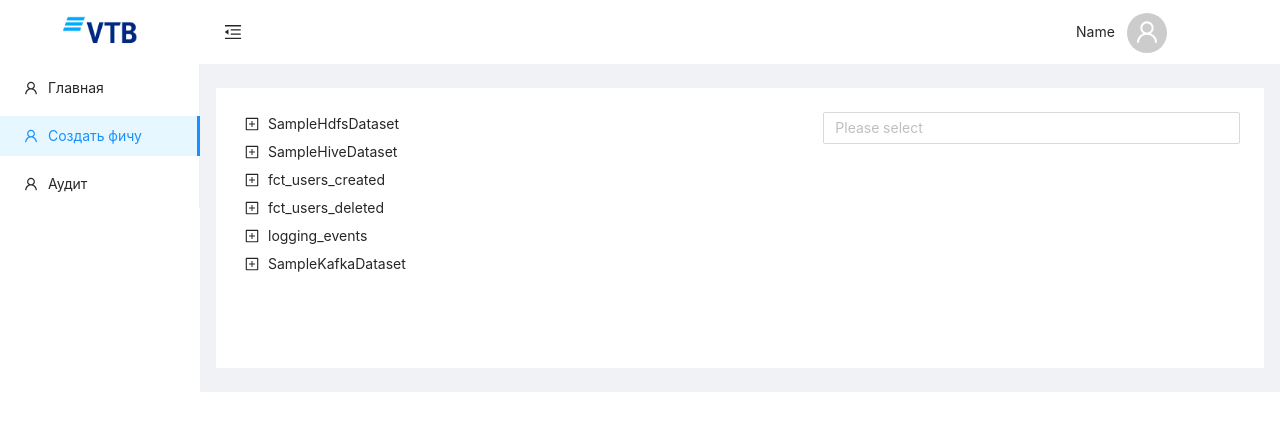
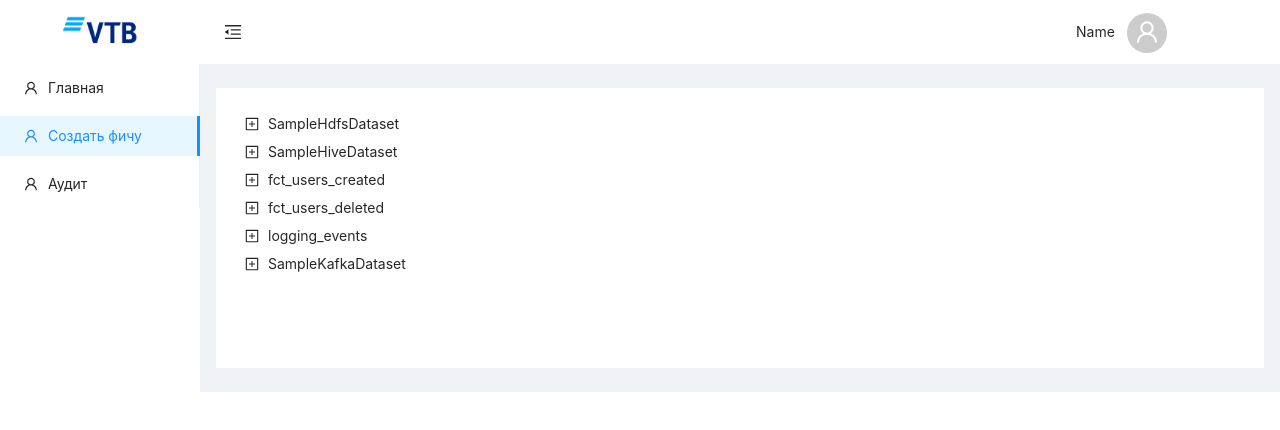
Before and after one commit to RomanB32777/vtb-dataset, a React (Create React App) app: page /create in a window 1280 px wide. Shown: the top 430 px of the page. Built offline with nearby package versions, Linux system fonts and the light colour scheme.

Commit message:
update create page

```diff
--- a/src/components/TreeTables.jsx
+++ b/src/components/TreeTables.jsx
@@ -14,7 +14,8 @@ export const TreeTables = observer(() => {
             key: `${i}-0`,
             children: entity.schemaMetadata.fields.map((f, ii) => ({
                 title: f.fieldPath,
-                key: `${i}-${ii + 1}`
+                key: `${i}-${ii + 1}`,
+                parent: `${i}-0`
             }))
         })
         )])
@@ -22,8 +23,14 @@ export const TreeTables = observer(() => {
 
 
     const onSelect = (selectedKeys, info) => {
-        if (!info.selectedNodes[0].hasOwnProperty('children'))
-            mainStore.setAttrOptions([...mainStore.atrrOptions, info.selectedNodes[0]])
+        console.log(info.selectedNodes[0]);
+        if (!info.selectedNodes[0].hasOwnProperty('children')) {
+            // console.log();
+            mainStore.setAttrOptions({...mainStore.atrrOptions, [info.selectedNodes[0].parent]: mainStore.atrrOptions[info.selectedNodes[0].parent] ? [...mainStore.atrrOptions[info.selectedNodes[0].parent], info.selectedNodes[0]] : [info.selectedNodes[0]]})
+        }
+        else {
+            mainStore.setSelectedTables([...mainStore.selectedTables, info.selectedNodes[0]])
+        }
     };
 
     return (
--- a/src/pages/CreatePage.jsx
+++ b/src/pages/CreatePage.jsx
@@ -1,5 +1,5 @@
 import React, { useState } from 'react';
-import { Col, Row, Select } from 'antd';
+import { Col, Row, Select, Card, Button, Tag } from 'antd';
 import { TreeTables } from '../components/TreeTables';
 import mainStore from '../store/mainStore';
 import { observer } from 'mobx-react-lite';
@@ -7,21 +7,11 @@ import JSON from '../back.json'
 
 const { Option } = Select;
 
-
-
 export const CreatePage = observer(() => {
 
-
-    const children = [];
-    // for (let i = 10; i < 36; i++) {
-    //     children.push(<Option key={i.toString(36) + i}>{i.toString(36) + i}</Option>);
-    // }
-
-
     const handleChange = (value) => {
-        console.log(`Selected: ${value}`);
+        // console.log(`Selected: ${value}`);
     }
-
 
     return (
         <div>
@@ -32,19 +22,32 @@ export const CreatePage = observer(() => {
                 <Col span={10}>
                 </Col>
                 <Col span={10}>
+                    {!!mainStore.selectedTables.length && mainStore.selectedTables.map((table, i) => {
+                        return (
+                            <Card style={{ marginTop: i !== 0 ? '1rem' : '0' }} key={table.key} title={`Конструктор запросов`}>
+                                <div style={{ marginBottom: '1rem' }}>
+                                    <Tag color="processing">select</Tag>
+                                    <Tag color="processing">join</Tag>
+
+                                </div>
+                                <Card type="inner" title={`Атрибуты таблицы ${table.title}`} >
                                     <Select
                                         mode="multiple"
                                         size='default'
                                         placeholder="Please select"
-                        // defaultValue={['a10', 'c12']}
                                         onChange={handleChange}
                                         style={{ width: '100%' }}
                                     >
-                        {mainStore.atrrOptions.length && mainStore.atrrOptions.map(option => (
+                                        {mainStore.atrrOptions[table.key] && mainStore.atrrOptions[table.key].map(option => (
                                             <Option key={option.key}>{option.title}</Option>
                                         ))}
-                        {/* {children} */}
                                     </Select>
+                                </Card>
+                                <Button style={{ marginTop: '1rem' }} type="primary">Создать задание</Button>
+                            </Card>
+                        )
+                    })}
+
                 </Col>
             </Row>
 
--- a/src/store/mainStore.js
+++ b/src/store/mainStore.js
@@ -3,7 +3,8 @@ import { makeAutoObservable } from "mobx"
 class MainStore {
 
     collapsed = false
-    atrrOptions = []
+    atrrOptions = {}
+    selectedTables = []
 
     constructor() {
         makeAutoObservable(this)
@@ -15,7 +16,10 @@ class MainStore {
 
     setAttrOptions(options) {
         this.atrrOptions = options
-        console.log(this.atrrOptions, options);
+    }
+
+    setSelectedTables(tables) {
+        this.selectedTables = tables
     }
 }
 
```
Lines whose indentation alone changed are shown as unchanged.
